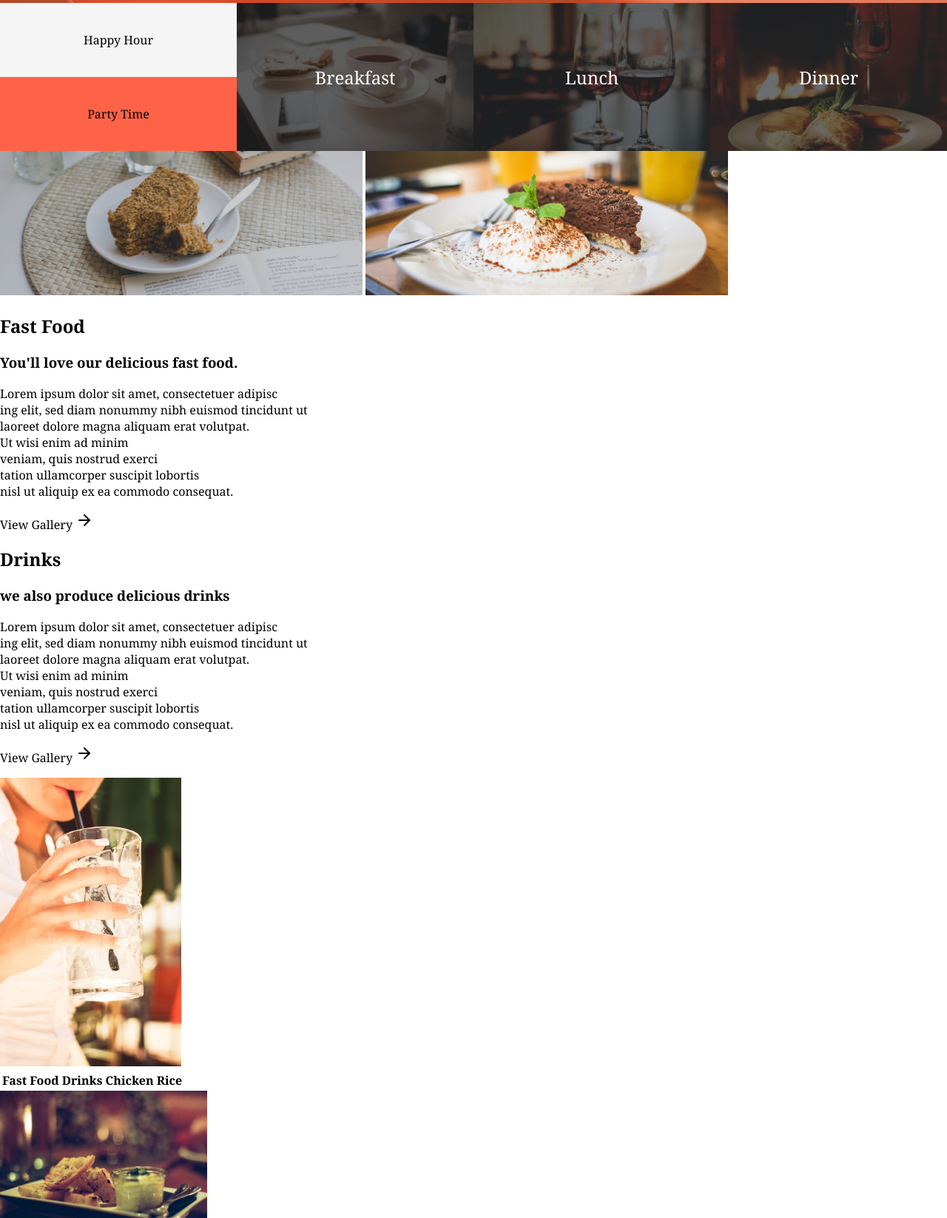
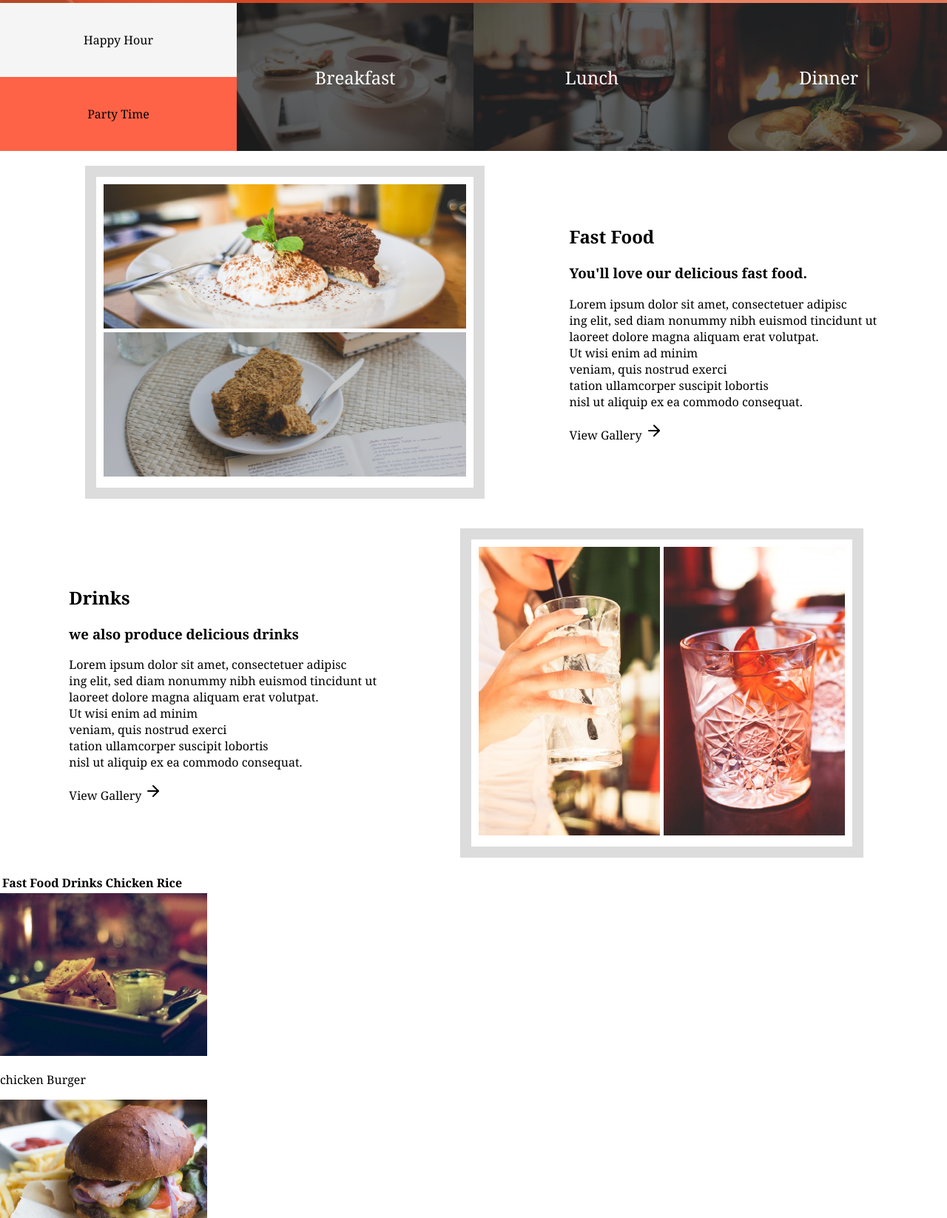
Before and after one commit to Kips-alih/Anitas-kitchen, a plain HTML site: page index.html in a window 1280 px wide. Shown: the part 626-2272 px from the top of the page at 74% size. Drawn offline with Linux system fonts and the light colour scheme.

Commit message:
modify styles.css and index.html

```diff
--- a/css/style.css
+++ b/css/style.css
@@ -82,3 +82,34 @@ body{
   align-items: center;
   font-size: 24px;
 }
+.fastfood{
+  height: 50%;
+  display: flex;
+  justify-content: space-evenly;
+  align-items: center;
+}
+.eat{
+  float: left;
+  border: 15px solid gainsboro;
+  padding: 10px;
+  height: 50%;
+  width:min-content;
+  margin: 20px;
+  box-shadow: 0 px 0px 20px gray;
+
+}
+.drinks{
+  height: 50%;
+  display: flex;
+  justify-content: space-evenly;
+  align-items: center;
+
+}
+.straw{
+  float: left;
+  border: 15px solid gainsboro;
+  padding: 10px;
+  margin: 20px;
+
+
+}
--- a/index.html
+++ b/index.html
@@ -41,25 +41,30 @@
 
     <div class="fastfood">
       <div class="eat">
-        <img src="./Assets/fastfood/fastFood2.jpg" alt="fastfood">
-        <img src="./Assets/fastfood/fastFood1.jpg" alt="crunchy">
+        <img id="two" src="./Assets/fastfood/fastFood1.jpg" alt="crunchy">
+        <img id="one" src="./Assets/fastfood/fastFood2.jpg" alt="fastfood">
       </div>
+      <div class="foodtext">
         <h2>Fast Food</h2>
         <h3>You'll love our delicious fast food.</h3>
         <p>Lorem ipsum dolor sit amet, consectetuer adipisc<br>ing elit, sed diam nonummy nibh euismod tincidunt ut <br>laoreet dolore magna aliquam erat volutpat.<br>
           Ut wisi enim ad minim <br>veniam, quis nostrud exerci<br> tation ullamcorper suscipit lobortis<br> nisl ut aliquip ex ea commodo consequat.</p>
         <p> View Gallery <img src="./Assets/Icons/arrow-right.svg" alt="Arrow_right"></p>
       </div>
+    </div>
 
 
     <div class="drinks">
+      <div class="drinktext">
         <h2>Drinks</h2>
         <h3>we also produce delicious drinks</h3>
         <p>Lorem ipsum dolor sit amet, consectetuer adipisc<br>ing elit, sed diam nonummy nibh euismod tincidunt ut <br>laoreet dolore magna aliquam erat volutpat.<br>
           Ut wisi enim ad minim <br>veniam, quis nostrud exerci<br> tation ullamcorper suscipit lobortis<br> nisl ut aliquip ex ea commodo consequat.</p>
         <p> View Gallery <img src="./Assets/Icons/arrow-right.svg" alt="arrow_right"></p>
+      </div>
         <div class="straw">
           <img src="./Assets/Drink/drink1.jpg" alt="juice">
+          <img src="./Assets/Drink/drink2.jpg" alt="">
         </div>
     </div>
 
```
Lines whose indentation alone changed are shown as unchanged.
